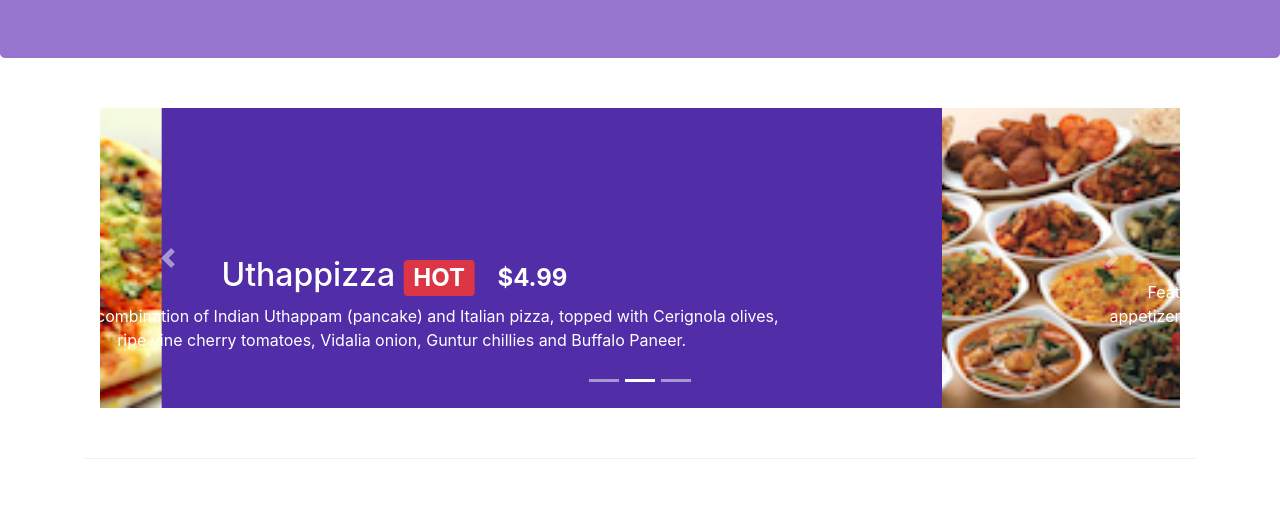
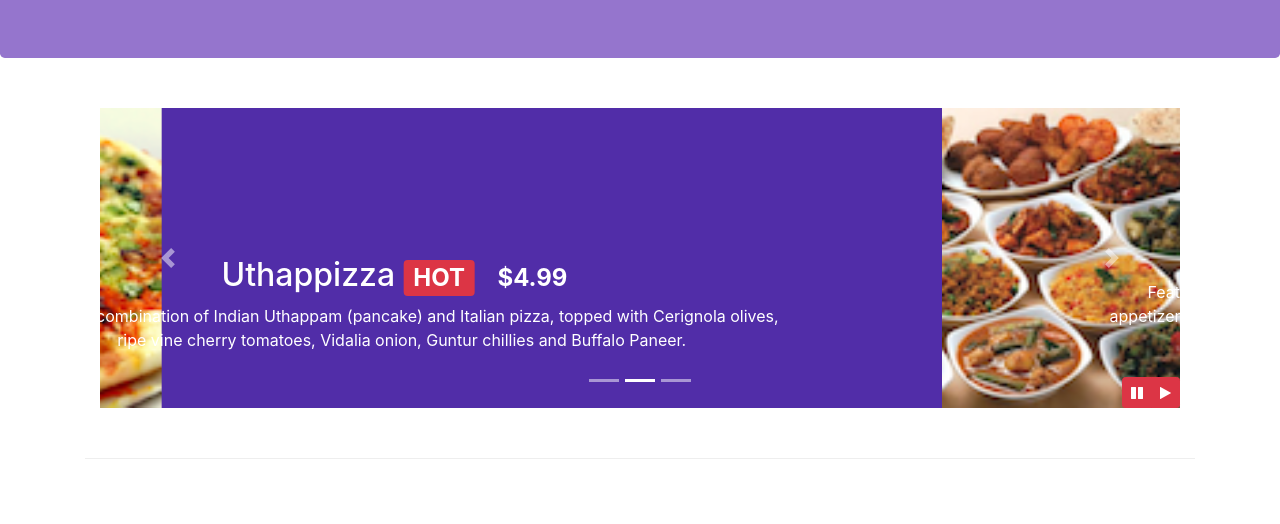
Before and after one commit to Hassan-173732/React-173732, a website: page index.html in a window 1280 px wide. Shown: the part 276-800 px from the top of the page. Drawn offline with nearby package versions, Linux system fonts and the light colour scheme.

Commit message:
add jquery

```diff
--- a/css/style.css
+++ b/css/style.css
@@ -80,3 +80,10 @@ h4
 {
     color: black;
 }
+
+#carouselButton {
+    right:0px;
+    position: absolute;
+    bottom: 0px;
+    z-index: 1;
+}
--- a/index.html
+++ b/index.html
@@ -241,6 +241,14 @@
                             <li data-target="#mycarousel" data-slide-to="2"></li>
                         </ol>
                     </div>
+                    <div class="btn-group" id="carouselButton">
+                        <button class="btn btn-danger btn-sm" id="carousel-pause">
+                            <span class="fa fa-pause"></span>
+                        </button>
+                        <button class="btn btn-danger btn-sm" id="carousel-play">
+                            <span class="fa fa-play"></span>
+                        </button>
+                    </div>
                 </div>
                 <a class="carousel-control-prev" href="#mycarousel" role="button" data-slide="prev">
                     <span class="carousel-control-prev-icon"></span>
@@ -422,6 +430,13 @@
     <script>
         $(document).ready(function(){
             $('[data-toggle="tooltip"]').tooltip();
+            $("#mycarousel").carousel( { interval: 2000 } );
+            $("#carousel-pause").click(function(){
+                $("#mycarousel").carousel('pause');
+            });
+            $("#carousel-play").click(function(){
+                $("#mycarousel").carousel('cycle');
+            });
         });
     </script>
 </body>
```
